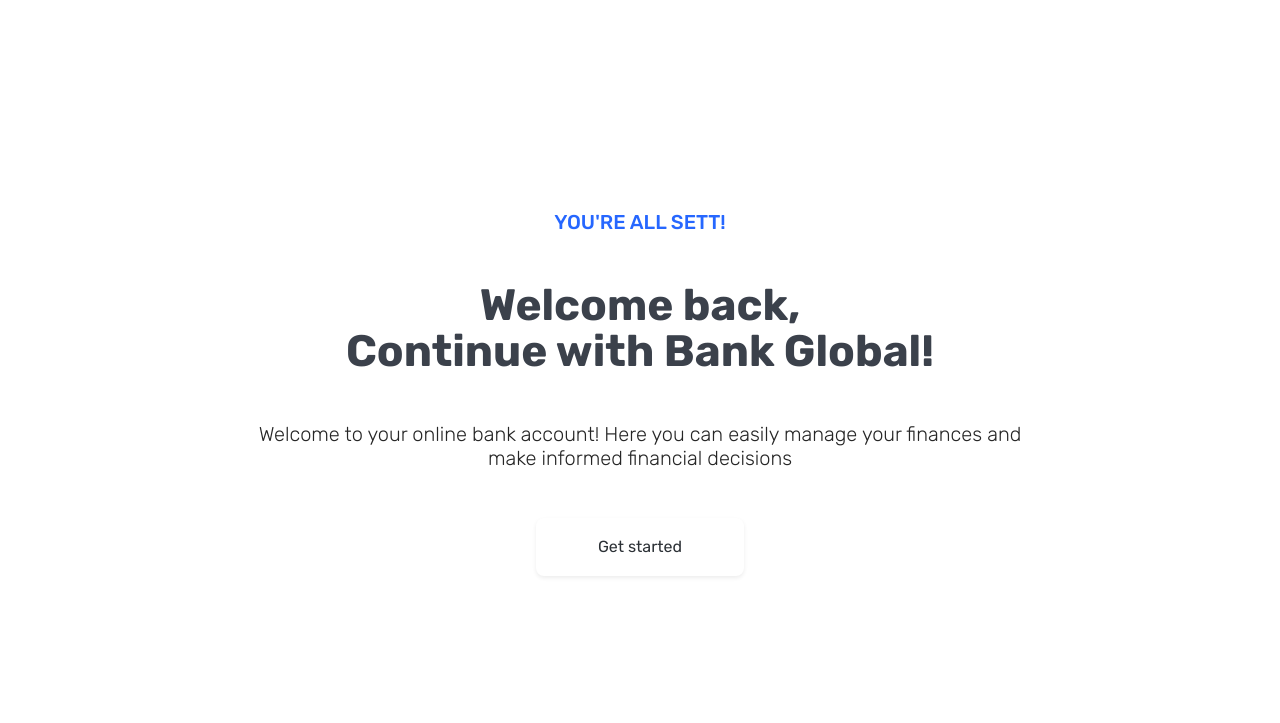
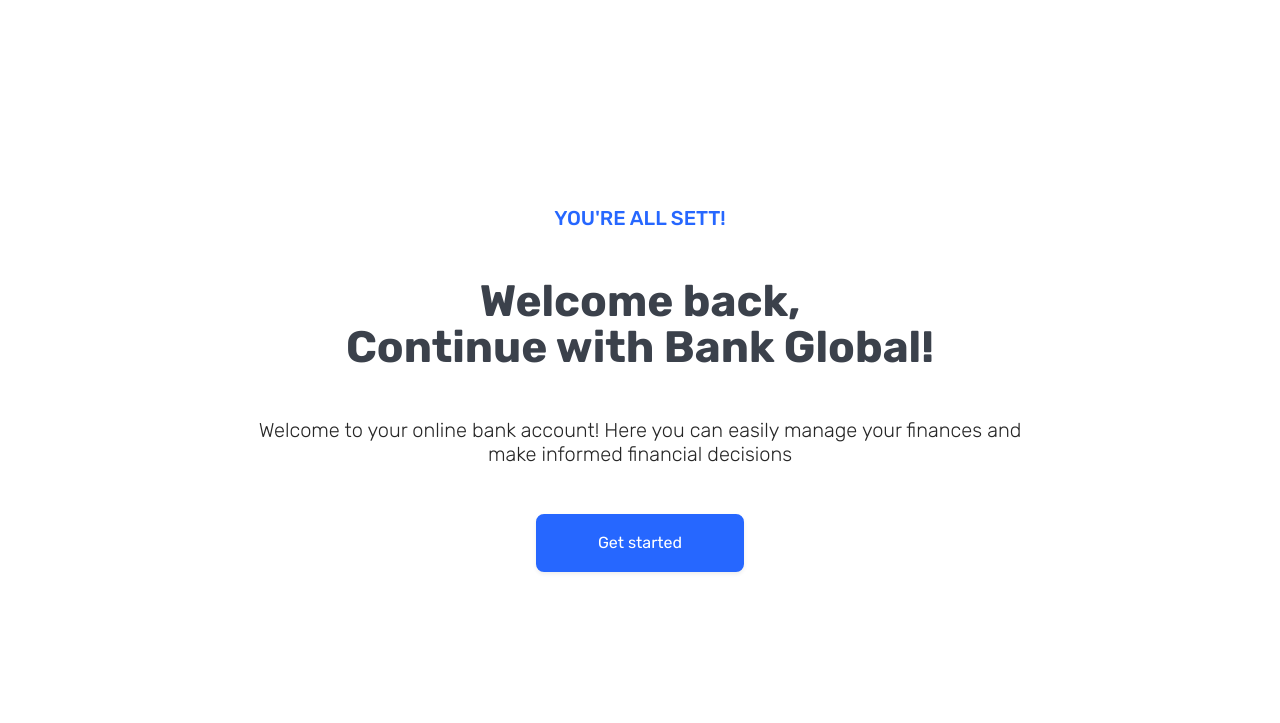
Before and after one commit to brandalx/BANKGLOBAL, a plain HTML site: page welcome.html in a window 1280 px wide. Shown: the part 77-800 px from the top of the page. Drawn offline with nearby package versions, Linux system fonts and the light colour scheme; files whose address does not match are found by name.

Commit message:
fix:styles fixed

```diff
--- a/welcome.html
+++ b/welcome.html
@@ -248,8 +248,8 @@
       </div>
     </header>
 
-    <div class="welcome container-fluid">
-      <div class="container welcomeBlock p-1">
+    <div class="welcome container-fluid pt-5 pb-5">
+      <div class="container welcomeBlock p-1 pt-5 pb-5">
         <div class="py-20 py-lg-32 bg-surface-secondary">
           <div class="container max-w-screen-xl">
             <div class="row justify-content-center">
@@ -273,13 +273,12 @@
                   manage your finances and make informed financial decisions
                 </p>
                 <!-- Buttons -->
-                <div class="mx-n2">
-                  <a
-                    href="./index.html"
-                    class="btn button_accent shadow-sm mx-2 px-lg-8"
+                <div class="mx-n2 mb-sm-4 mb-4 mb-lg-2">
+                  <a href="./index.html"
+                    ><button class="shadow-sm mx-2 px-lg-8">
+                      Get started
+                    </button></a
                   >
-                    Get started
-                  </a>
                 </div>
               </div>
             </div>
```
Also changed, not shown: login.html (+2 -2 lines).
